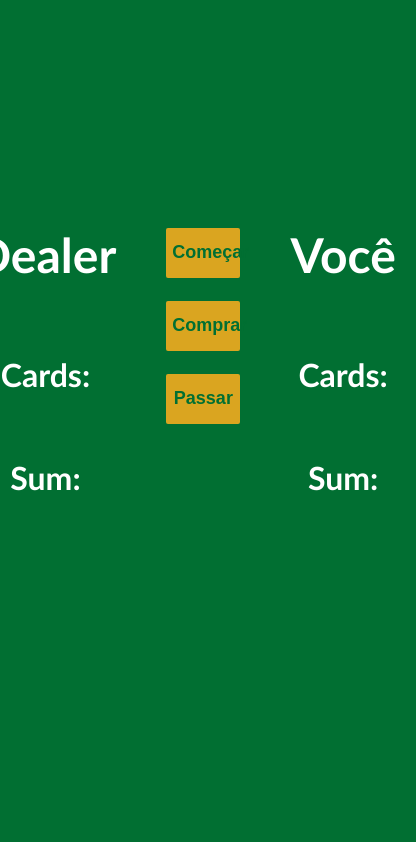
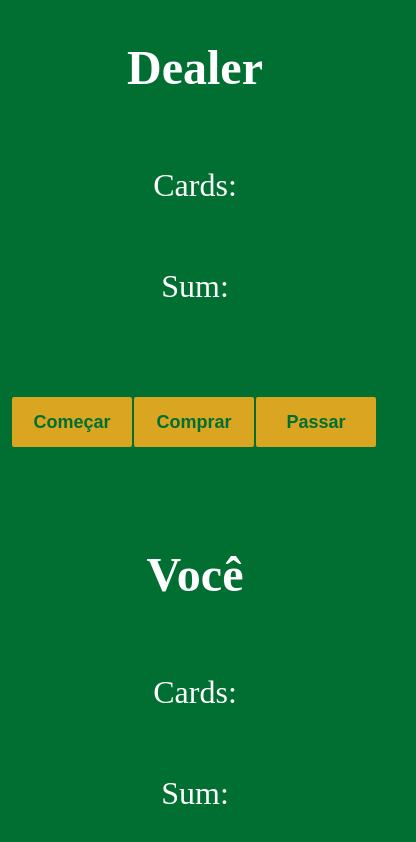
Before and after one commit to ju-baa-costa/BlackJack, a plain HTML site: page index.html in a window 390 px wide. Shown: the whole page, 416 px wide, since content can reach past the window. Drawn offline with Linux system fonts and the light colour scheme.

Commit message:
Fixing random logic bugs

```diff
--- a/index.html
+++ b/index.html
@@ -20,7 +20,7 @@
         <br>
         <button id="comprar-btn" onclick="comprarCarta()">Comprar</button>
         <br>
-        <button id="passar-btn" onclick="passar()">Passar</button>
+        <button id="passar-btn" onclick="dealerTurn()">Passar</button>
         <p id="message-el"></p>
         <p id="vencedor-el"></p>
     </div>
--- a/index.js
+++ b/index.js
@@ -23,14 +23,7 @@ let botaoPassar = document.getElementById("passar-btn")
 
 
 function startGame() { //da as cartas, chama runGame (mostra apenas uma carta do dealer)
-    messageEl.textContent=""
-    playerHasBlackJack = false
-    playerIsAlive = true
-    dealerHasBlackJack = false
-    dealerIsAlive = true
-    dealerSum = null
-    dealerSumEl.textContent = "Sum: "
-    isAlive = true
+    zerarVariaveis()
     playerFirst = getRandomCard()
     playerSecond = getRandomCard()
     dealerFirst = getRandomCard()
@@ -55,6 +48,18 @@ function startGame() { //da as cartas, chama runGame (mostra apenas uma carta do
     runPlayerGame()
 }
 
+function zerarVariaveis(){
+    messageEl.textContent=""
+    vencedorEl.textContent=""
+    botaoPassar.textContent="Passar"
+    playerHasBlackJack = false
+    playerIsAlive = true
+    dealerHasBlackJack = false
+    dealerIsAlive = true
+    dealerSum = null
+    dealerSumEl.textContent = "Sum: "
+    isAlive = true
+}
 function runPlayerGame() { // faz a soma das cartas do jogador e do dealer, fala se perdeu, ganhou ou se pode comprar outra
     playerSumEl.textContent = "Sum: " + playerSum
     playerCardsEl.textContent = "Cards: "
@@ -72,6 +77,7 @@ function runPlayerGame() { // faz a soma das cartas do jogador e do dealer, fala
         message = "Ihhh passou"
         messageEl.textContent = message
         playerIsAlive = false
+        botaoPassar.textContent = "Ver a mão do Dealer"
         mensagemVencedor()
     }
 
@@ -87,14 +93,11 @@ function comprarCarta() { //adiciona uma carta ao vetor do player, chama runGame
     }
 }
 
-function passar() {//inicia a sequencia da maquina, comprando ate a soma ser 17 ou mais, no fim, chama quemVenceu()
-    messageEl.textContent = "Hora do Dealer!"
-    dealerTurn()
-}
 
 function dealerTurn() {
+    messageEl.textContent=""
     dealerCardsEl.textContent = "Cards: " + dealerCards[0] + " " + dealerCards[1]
-    if (dealerSum < 17) {
+    if ((dealerSum < 17) && (playerIsAlive)) {
         dealerComprar()
     } else {
         dealerSumEl.textContent = "Sum: " + dealerSum
--- a/style.css
+++ b/style.css
@@ -1,11 +1,17 @@
-body {
-    font-family: 'Trebuchet MS', 'Lucida Sans Unicode', 'Lucida Grande', Arial, sans-serif;
-    background-size: cover;
-    font-weight: bold;
+* {
+    box-sizing: border-box;
+}
+
+html, body {
+    margin: 0;
+    min-height: 100dvh;
+    width: 100%;
+    background-color: #016f32;
     color: white;
     text-align: center;
-    height: 100vh;
-    margin: 0px;
+  height: 100%;
+    overflow-x: hidden;
+    /* garante que não tenha scroll lateral */
 }
 
 h1 {
@@ -21,9 +27,9 @@ h1 {
     width: 95vw;
 }
 
-#dealer, #jogador {
-    padding: 20px;
-    width: 100px;
+#dealer,
+#jogador {
+
     height: 100%;
     width: 40%;
     justify-content: center;
@@ -32,18 +38,18 @@ h1 {
 }
 
 #botoes {
-    padding: 20px;
-    width: 100px;
+
     height: 100%;
     width: 20%;
 }
 
-.box{
+.box {
     display: flex;
     flex-direction: column;
     justify-content: center;
     align-items: center;
 }
+
 #message-el {
     font-style: italic;
 }
@@ -52,8 +58,6 @@ button {
     color: #016f32;
     width: 100%;
     background: goldenrod;
-    padding-top: 5px;
-    padding-bottom: 5px;
     font-weight: bold;
     border: none;
     border-radius: 2px;
@@ -66,3 +70,38 @@ button {
 body {
     background-color: #016f32;
 }
+
+@media (max-width: 600px) {
+    .container {
+        flex-direction: column;
+        justify-content: center;
+        align-items: center;
+        width: 95%;
+        max-width: 480px;
+        margin: 0 auto;
+        height: 100vh;
+    }
+
+    #dealer,
+    #jogador{
+        width: 100%;
+        max-width: 420px;
+        height: 40%;
+
+    }
+     #botoes {
+        display: flex;
+        flex-direction: row;
+        justify-content: center;
+        align-items: center;
+        width: 100%;
+        margin: 0 auto;
+        gap: 1px
+    }
+     #botoes button {
+        flex: 1;
+        max-width: 120px;
+        margin: 0;
+        height: 50px;
+    }
+}
```
